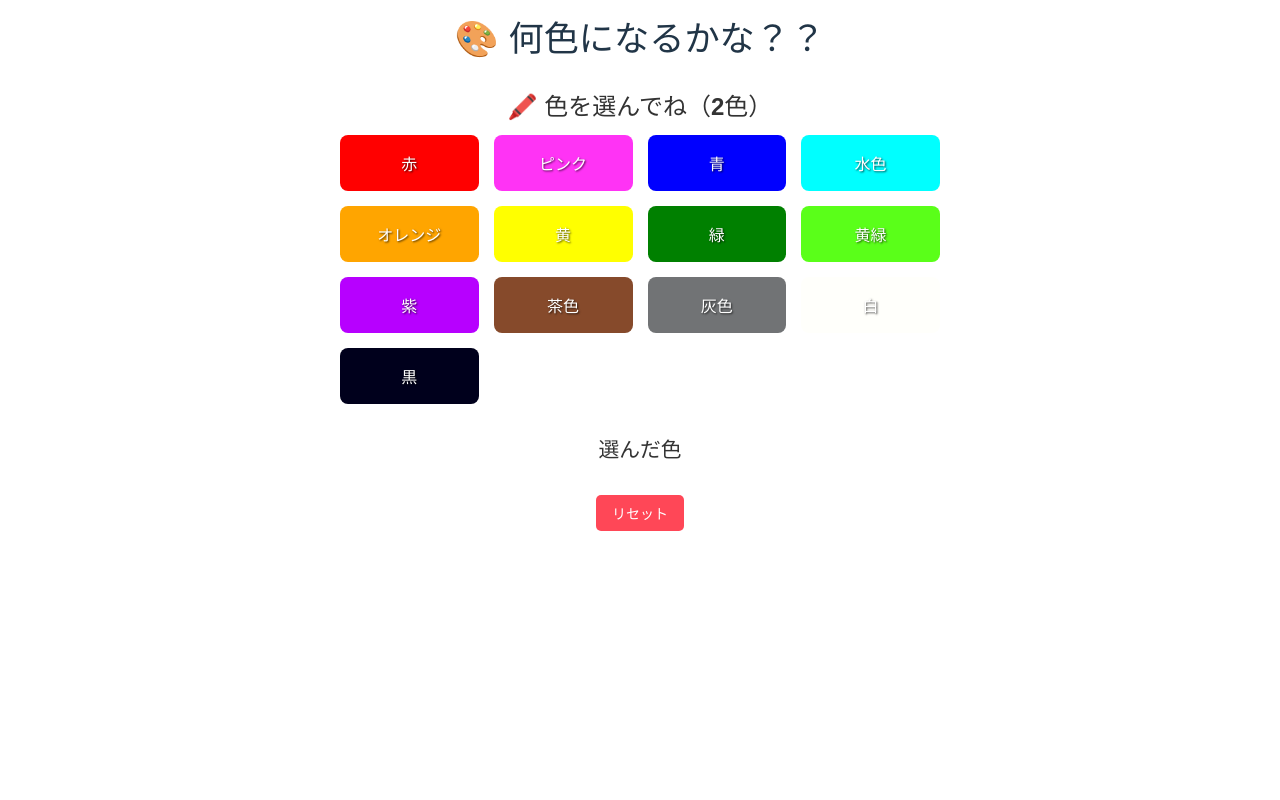
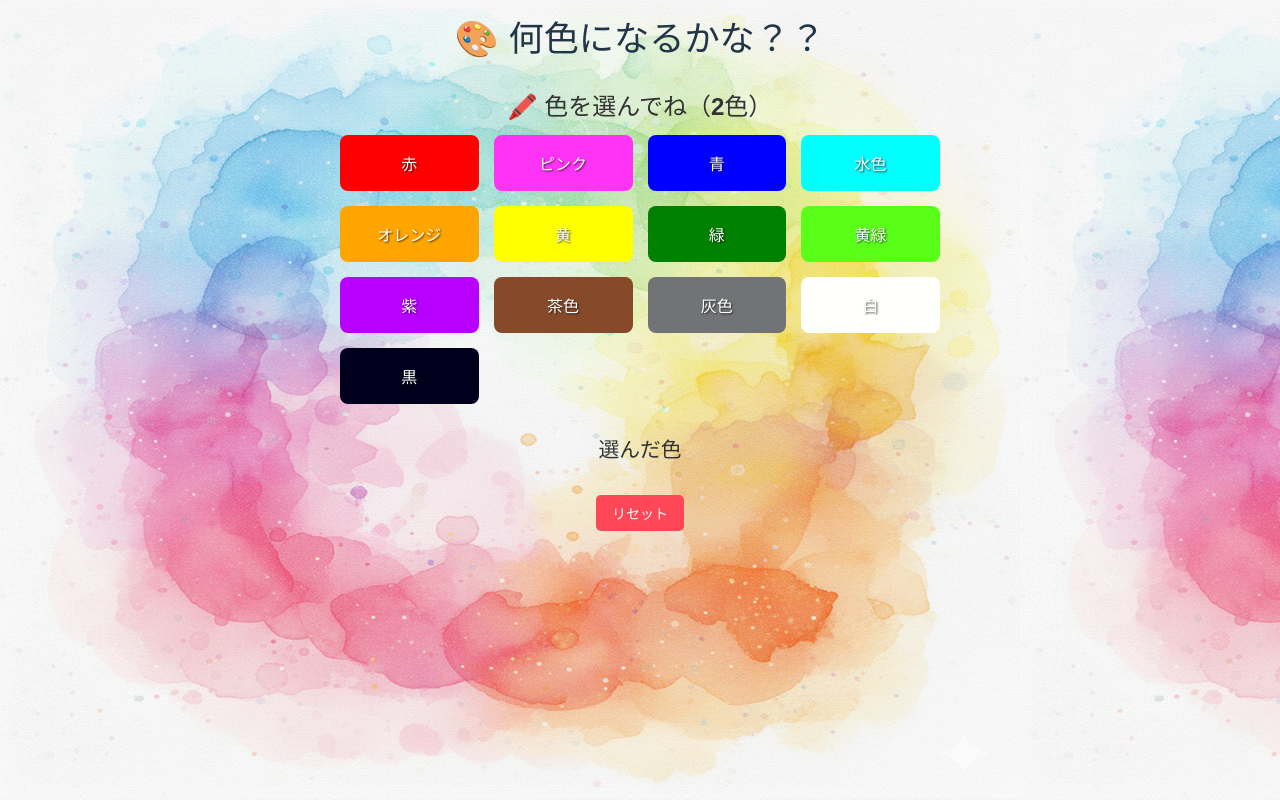
Before and after one commit to koxrtx/wakuwaku, a React (Vite) app: page / in a window 1280 px wide. Built offline with nearby package versions, Linux system fonts and the light colour scheme.

Commit message:
背景画像

```diff
--- a/src/index.css
+++ b/src/index.css
@@ -5,7 +5,7 @@
 
   color-scheme: light dark;
   color: rgba(49, 47, 48, 0.87);
-  background-color: #f6d2f0;
+  background-color: #91d2f7;
 
   font-synthesis: none;
   text-rendering: optimizeLegibility;
@@ -27,6 +27,7 @@ body {
   padding: 0;
   min-width: 320px;
   min-height: 100vh;
+  background-image: url('/pc-background.jpg');
 }
 
 #root {
```
Also changed, not shown: public/Gemini_Generated_Image_y0ihrmy0ihrmy0ih (3).png (added), public/pc-background.jpg (added).
